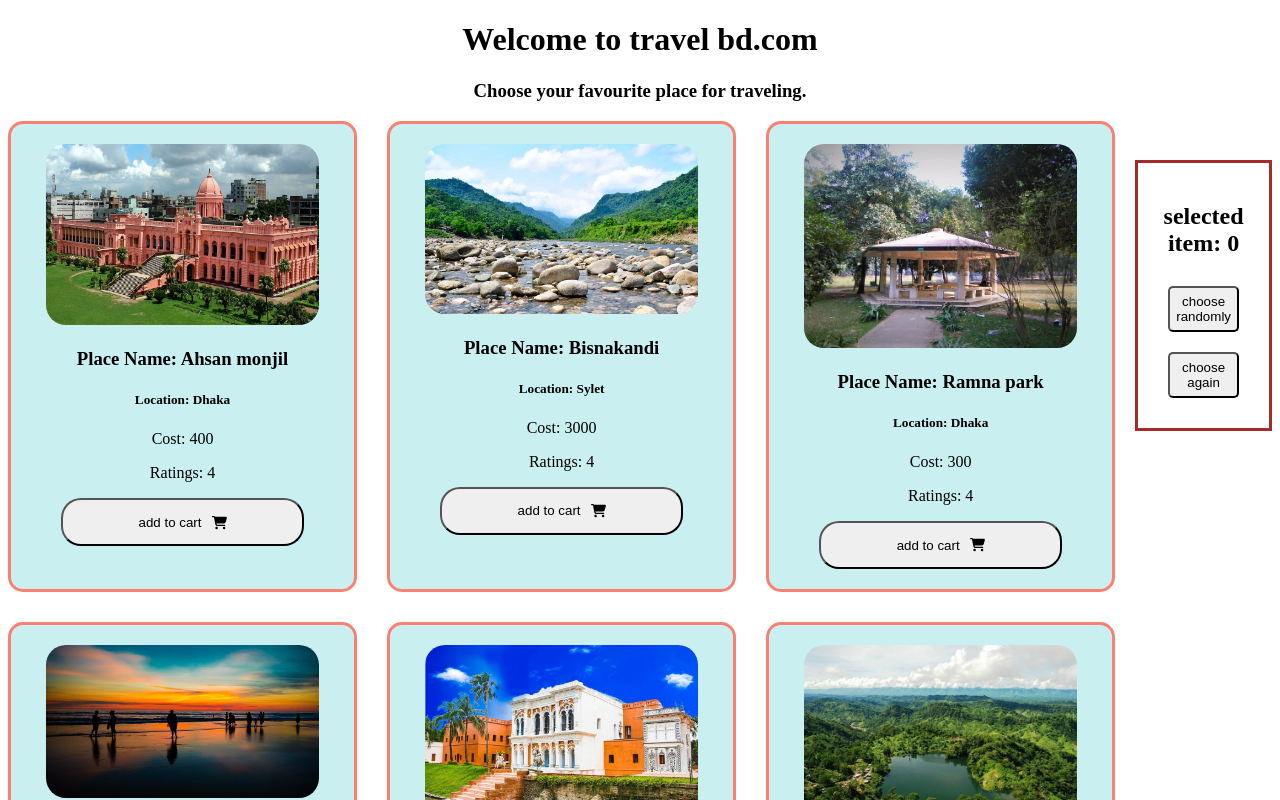
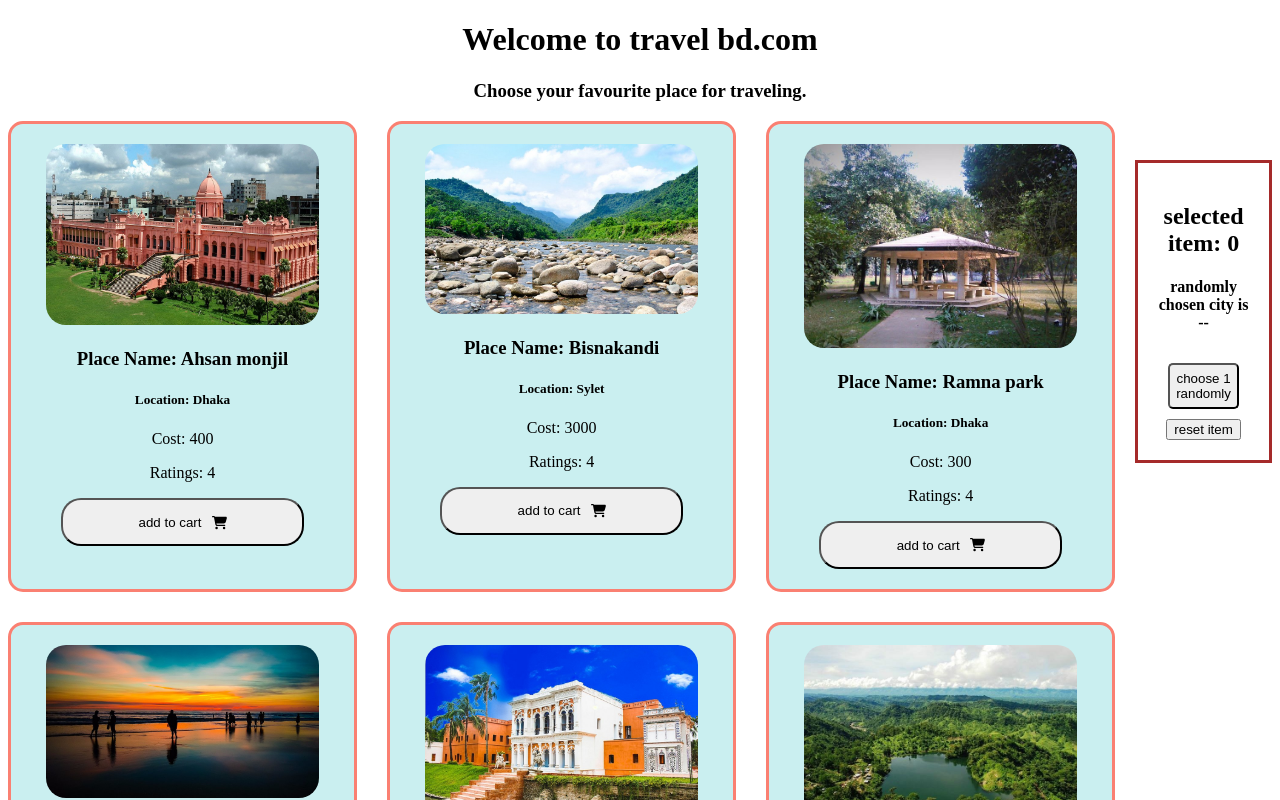
Before and after one commit to Habib255/lucky-one--choose-tour-place-randomly, a React (Create React App) app: page / in a window 1280 px wide. Shown: the top 800 px of the page. Built offline with nearby package versions, Linux system fonts and the light colour scheme.

Commit message:
added random function

```diff
--- a/src/components/main/Main.js
+++ b/src/components/main/Main.js
@@ -6,7 +6,7 @@ import { faTrash } from '@fortawesome/free-solid-svg-icons'
 const Main = () => {
     const [places, setPlaces] = useState([])
     const [cart, setCart] = useState([])
-
+    const [randomPlace, setRandomPlace] = useState([])
 
 
     useEffect(() => {
@@ -18,6 +18,11 @@ const Main = () => {
     const handleAddToCart = (place) => {
         const newCart = [...cart, place]
         setCart(newCart)
+    }
+    const randomBtn = () => {
+        const randomPlace = cart[Math.floor(Math.random() * cart.length)]
+
+        setRandomPlace(randomPlace)
     }
     return (
         <div className='fullpart'>
@@ -44,8 +49,9 @@ const Main = () => {
                         )}
 
                     </div>
-                    <button className='first-choose'>choose randomly</button>
-                    <button className='choose-again'>choose again</button>
+                    <div><h4>randomly chosen city is -- {randomPlace.name}</h4></div>
+                    <button onClick={randomBtn} className='first-choose'>choose 1 randomly</button>
+                    <button className='reset'>reset item </button>
 
                 </div>
             </div>
```
